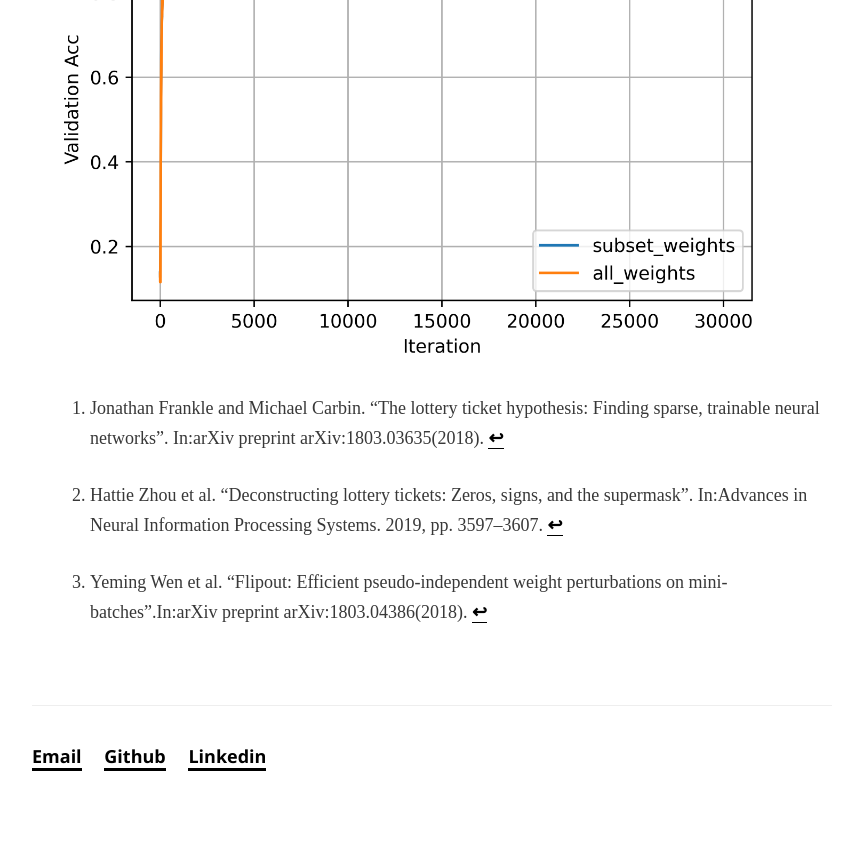
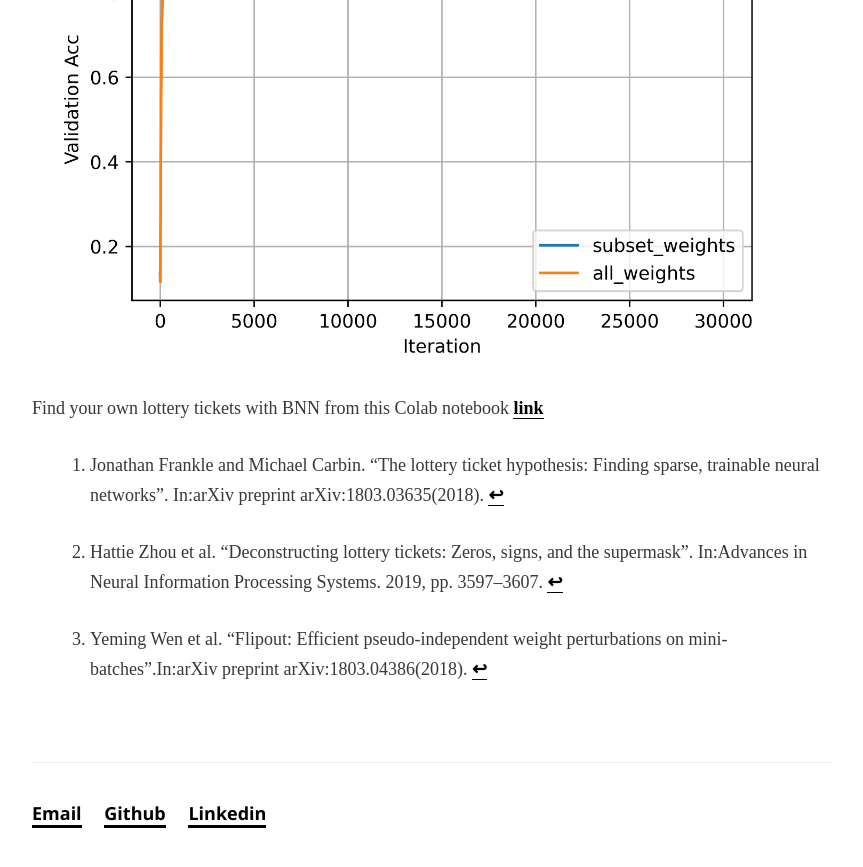
Before and after one commit to scelesticsiva/scelesticsiva.github.io, a Jekyll site: the page built from _posts/2020-06-06-Lottery-ticket-hypothesis-BNN.md, in a window 1280 px wide and 900 px high, scrolled down 2844 px. Shown: the top 867 px of the window, without its empty margins (208-1071 px from the left). Built offline with Jekyll 4.4.1, drawn with Linux system fonts in a browser that asks for light colours; some web fonts are replaced; formulas are drawn with MathJax 3; comment, search, counter and statistics services are not loaded; before the commit the page ends 3688 px from its top, so only the background shows below that.

Commit message:
Added link to Colab

```diff
--- a/_posts/2020-06-06-Lottery-ticket-hypothesis-BNN.md
+++ b/_posts/2020-06-06-Lottery-ticket-hypothesis-BNN.md
@@ -40,6 +40,8 @@ I trained a fully connected BNN of architecture 300-100-10 on MNIST. Once I get
 
 ![performance_diff](/assets/masked_unmasked_performance.png){:class="img-responsive"}
 
+Find your own lottery tickets with BNN from this Colab notebook [link](https://colab.research.google.com/drive/17-dxAjFhfdeyyoBiKmlp_ZwxwhxI5-9r?usp=sharing)
+
 [^1]: Jonathan Frankle  and  Michael  Carbin.  “The  lottery  ticket  hypothesis:  Finding  sparse,  trainable neural networks”. In:arXiv preprint arXiv:1803.03635(2018).
 [^2]: Hattie Zhou et al. “Deconstructing lottery tickets: Zeros, signs, and the supermask”. In:Advances in Neural Information Processing Systems. 2019, pp. 3597–3607.
 [^3]: Yeming Wen et al. “Flipout: Efficient pseudo-independent weight perturbations on mini-batches”.In:arXiv preprint arXiv:1803.04386(2018).
```
